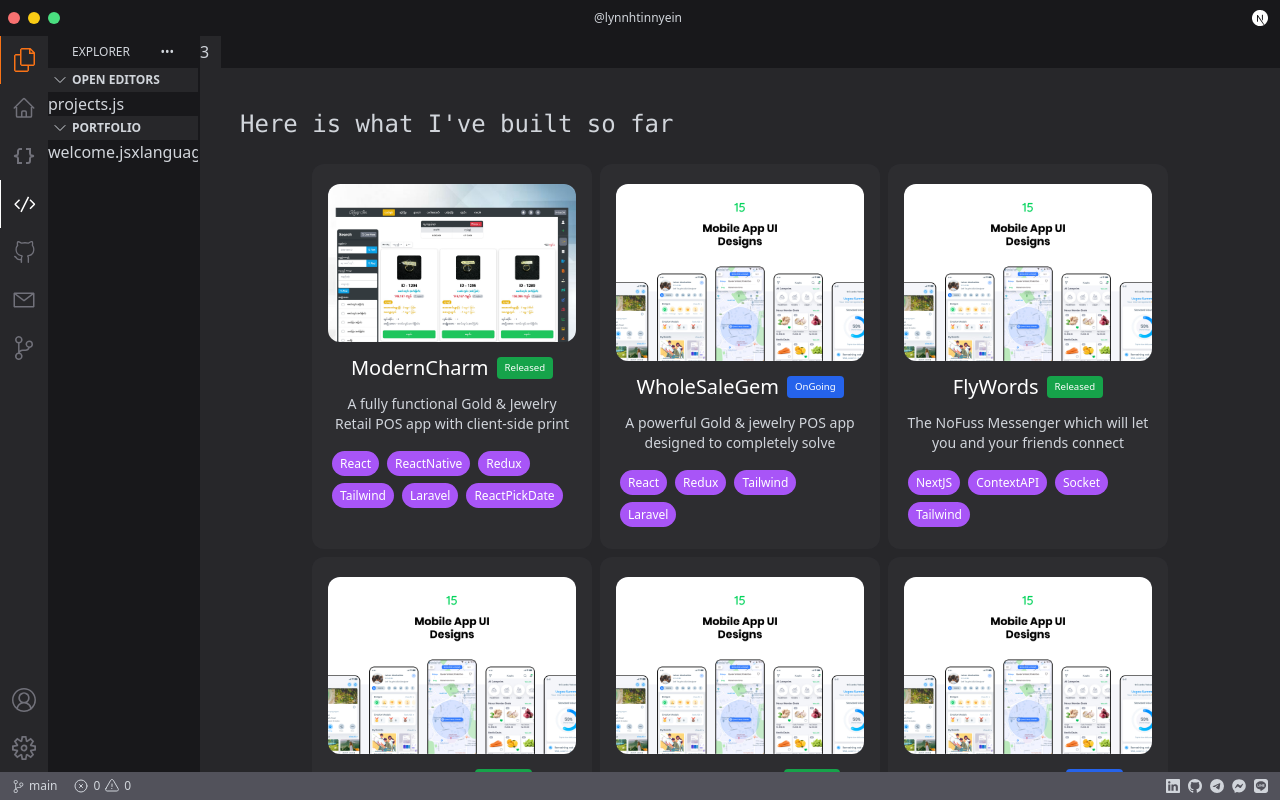
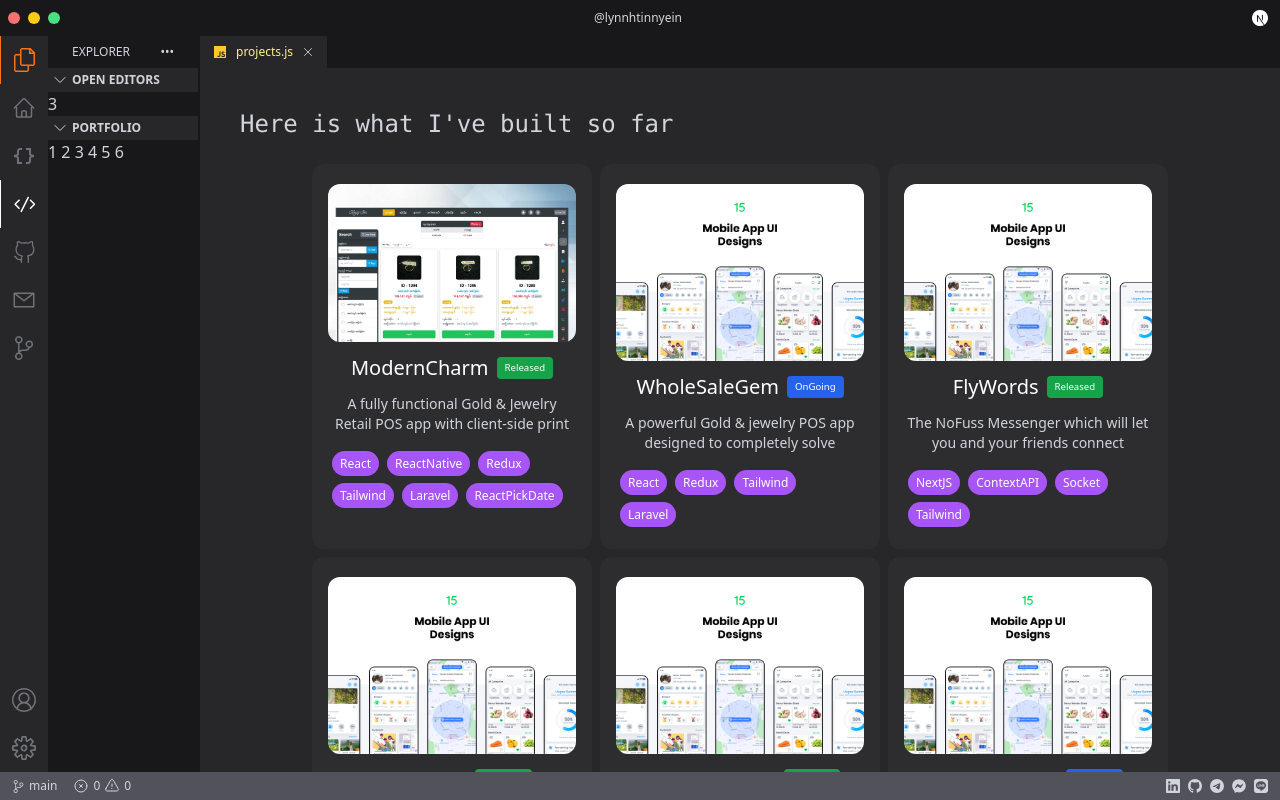
Before and after one commit to lynnhtinnyein/vscode-style-portfolio, a Next.js app: page /projects in a window 1280 px wide. Built offline with nearby package versions, Linux system fonts and the light colour scheme.

Commit message:
Fixed for vercel deployment 4

```diff
--- a/src/components/Explorer/partials/Section.js
+++ b/src/components/Explorer/partials/Section.js
@@ -26,7 +26,7 @@ const Section = ({ title, pageIds }) => {
 
             <div className={`${collapse ? 'max-h-0' : 'max-h-48'} overflow-hidden transition-height duration-400`}>
                 {pageIds.map( id => (
-                    <span key={id}>{ pages.find((e) => e.id === id).name }</span>
+                    <span key={id}>{ id } </span>
                 ))}
             </div>
         </div>
--- a/src/pages/TabBar/partials/Tab.js
+++ b/src/pages/TabBar/partials/Tab.js
@@ -2,13 +2,32 @@ import { pages } from "@/data/pages";
 import XIcon from "@public/icons/vs-code-icons/XIcon";
 
 const Tab = ({ id, isActive, onClick, onClose }) => {
+
+    const page = pages.find((e) => e.id === id);
+
     return (
         <div
             className={`flex flex-row cursor-pointer pr-3 items-center space-x-2 border-r border-r-zinc-900 ${
                 isActive ? 'bg-zinc-800' : 'bg-zinc-700'
             }`}
         >
-            <span>{id}</span>
+            <div
+                className="flex flex-row space-x-2 py-2 pl-3"
+                onClick={onClick}
+            >
+                { page ? page.fileIcon : '' }
+
+                <span className="text-yellow-200 text-xs">
+                    { page ? page.name : '' }
+                </span>
+            </div>
+
+            <div
+                className="hover:bg-gray-500 rounded"
+                onClick={onClose}
+            >
+                <XIcon size="14" />
+            </div>
         </div>
     );
 };
```
